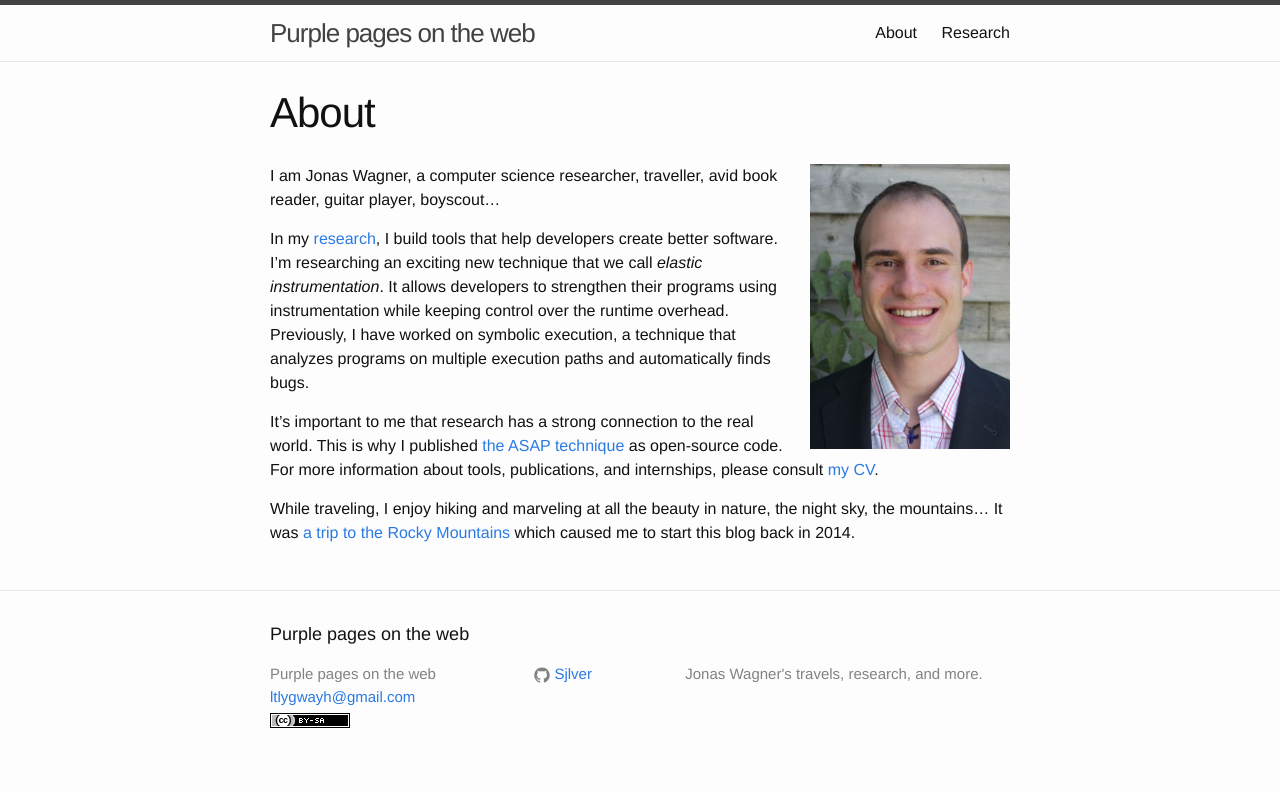
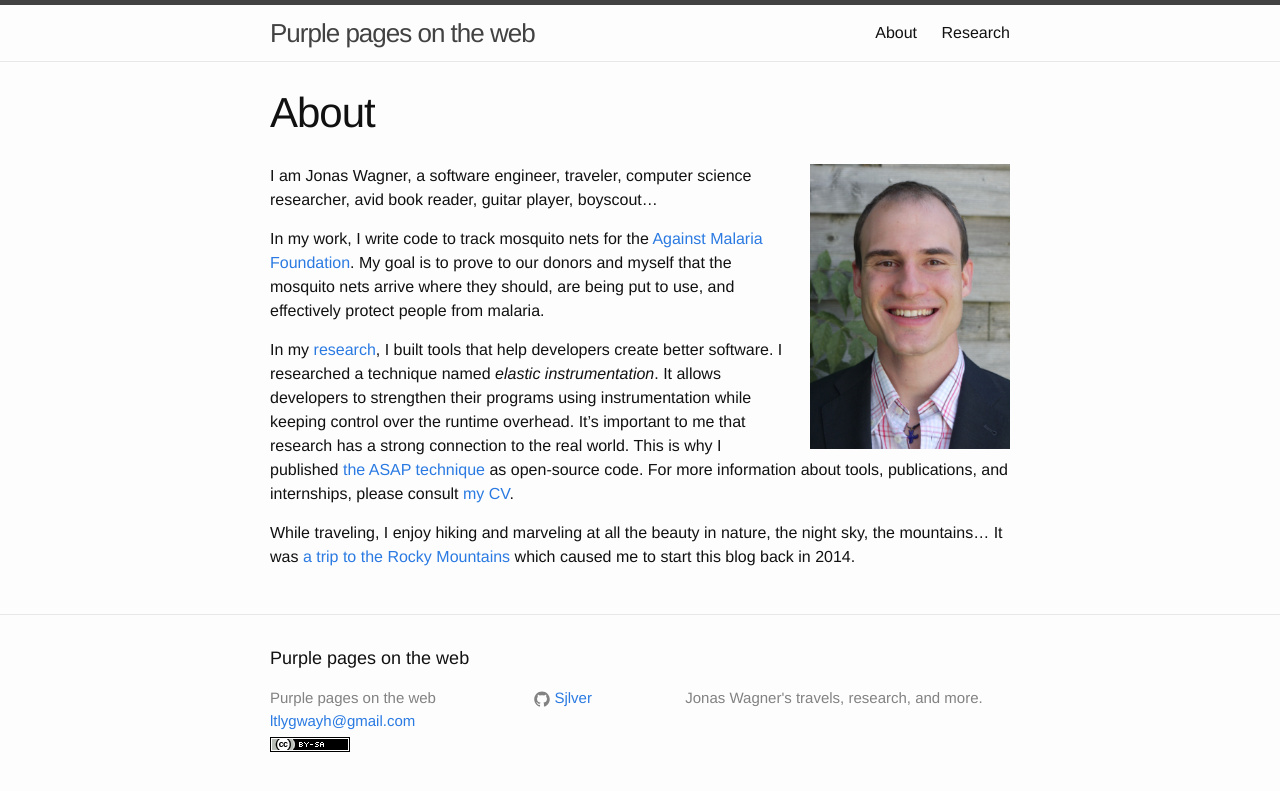
Before and after one commit to Sjlver/Sjlver.github.io, a Jekyll site: the page built from about.md, in a window 1280 px wide. Shown: the top 791 px of the page. Built offline with Jekyll 4.4.1, drawn with Linux system fonts in a browser that asks for light colours.

Commit message:
Minor update to about.md and research.md, and Gems.

```diff
--- a/about.md
+++ b/about.md
@@ -17,25 +17,27 @@ permalink: /about/
 ![Jonas Wagner: Mugshot](/assets/pictures/mugshot_jonas_wagner.jpg)
 {: #mugshot}
 
-I am Jonas Wagner, a computer science researcher, traveller, avid book reader,
-guitar player, boyscout...
+I am Jonas Wagner, a software engineer, traveler, computer science researcher,
+avid book reader, guitar player, boyscout...
 
-In my [research](/research/), I build tools that help developers create better
-software. I'm researching an exciting new technique that we call *elastic
-instrumentation*. It allows developers to strengthen their programs using
-instrumentation while keeping control over the runtime overhead. Previously, I
-have worked on symbolic execution, a technique that analyzes programs on
-multiple execution paths and automatically finds bugs.
+In my work, I write code to track mosquito nets for the [Against Malaria
+Foundation][amf]. My goal is to prove to our donors and myself that the mosquito
+nets arrive where they should, are being put to use, and effectively protect
+people from malaria.
 
-It's important to me that research has a strong connection to the real world.
-This is why I published [the ASAP technique][asap] as open-source code. For more
-information about tools, publications, and internships, please consult [my
-CV][cv].
+In my [research](/research/), I built tools that help developers create better
+software. I researched a technique named *elastic instrumentation*. It allows
+developers to strengthen their programs using instrumentation while keeping
+control over the runtime overhead. It's important to me that research has a
+strong connection to the real world. This is why I published [the ASAP
+technique][asap] as open-source code. For more information about tools,
+publications, and internships, please consult [my CV][cv].
 
 While traveling, I enjoy hiking and marveling at all the beauty in nature, the
 night sky, the mountains... It was [a trip to the Rocky
 Mountains][a_travelers_diary] which caused me to start this blog back in 2014.
 
-[asap]: https://dslab.epfl.ch/proj/asap/
+[asap]: https://dslab.epfl.ch/research/asap/
 [cv]: /assets/documents/cv_jonas_wagner.pdf
 [a_travelers_diary]: /travel/2014/10/12/a-travellers-diary-part-three.html
+[amf]: https://www.againstmalaria.com/
```
Also changed, not shown: research.md (+1 -1 lines), Gemfile.lock (added).
